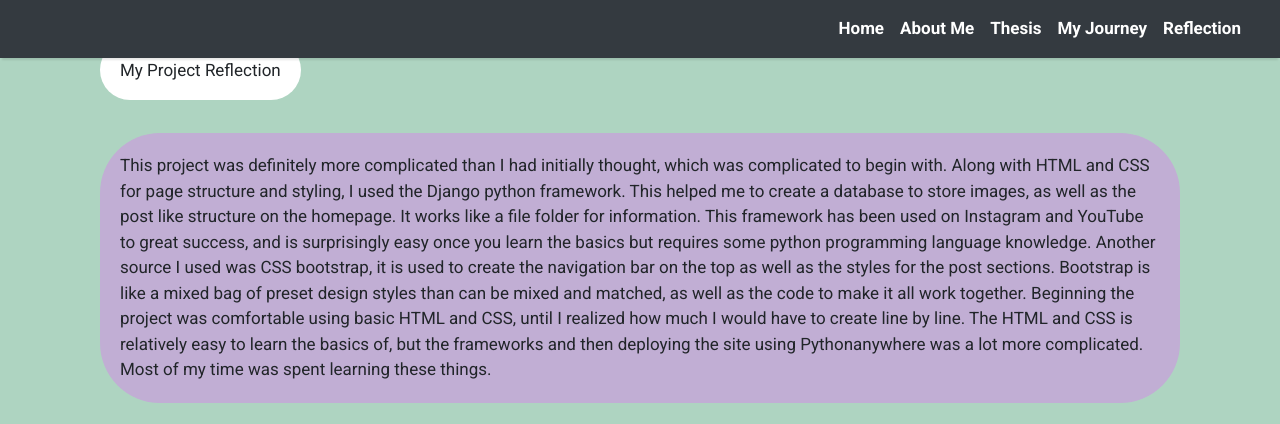
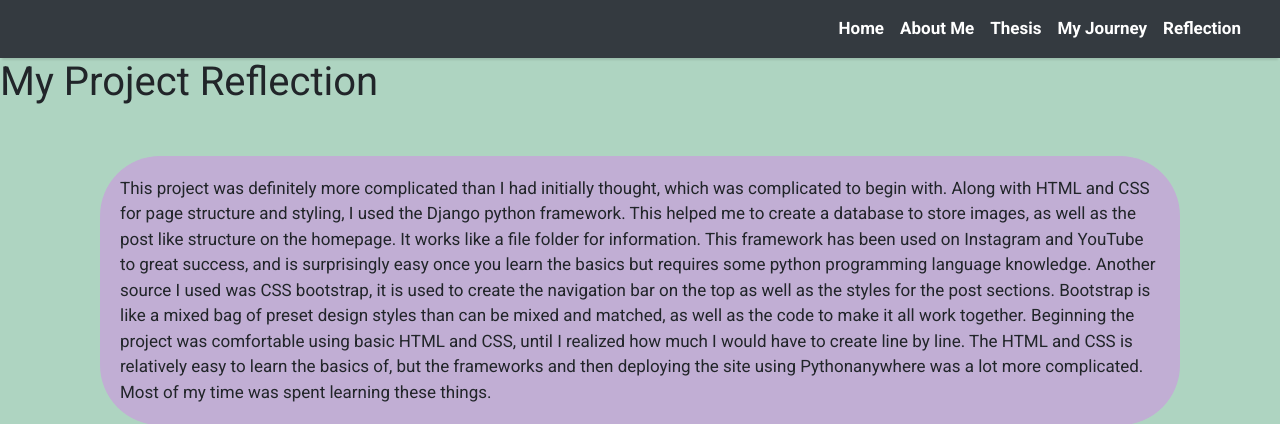
Before and after one commit to jeb6965/capstone, a Django app: page /reflection/ in a window 1280 px wide. Shown: the top 424 px of the page. Run offline with Django 4.2, Linux system fonts and the light colour scheme; some libraries are stand-ins or nearby versions.

Commit message:
Reflection

```diff
--- a/blog/templates/reflection.html
+++ b/blog/templates/reflection.html
@@ -17,7 +17,7 @@
 
 .bubble h {
   border-radius: 60px 60px 60px 60px;
-  text-align: right;
+  text-align: center;
   margin-top: 50px;
   margin-right: 100px;
   margin-left: 100px;
@@ -32,7 +32,7 @@
 <html>
 	<body>
 		<div class = "bubble">
-			<h>My Project Reflection</h>
+			<h1>My Project Reflection</h1>
 		</div>
 		<div class = "bubble">
 			<p>
```
